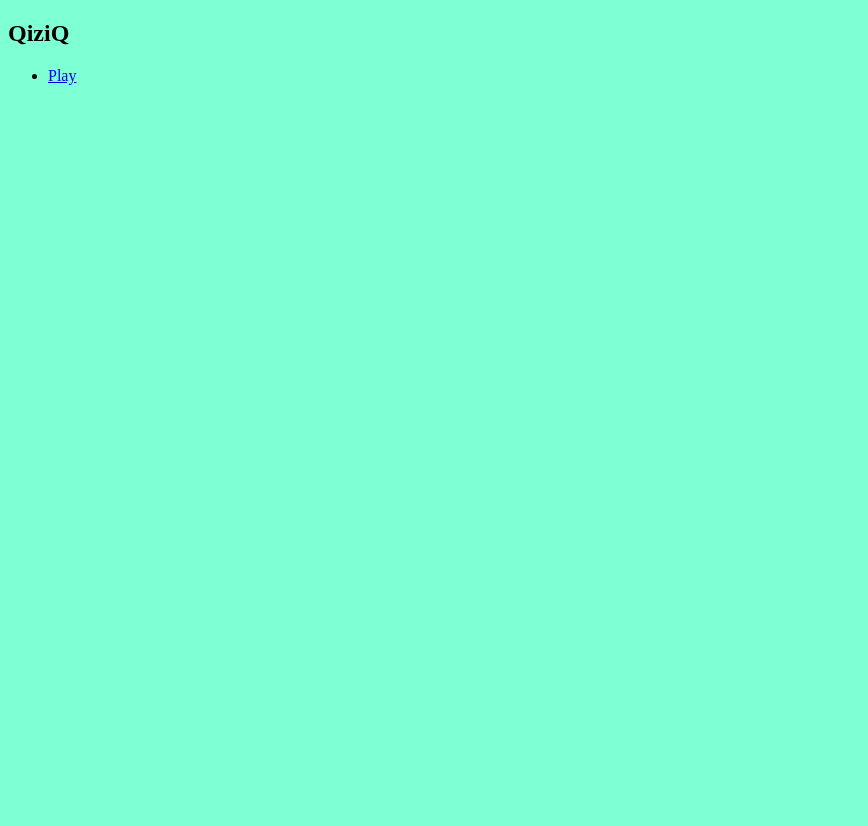
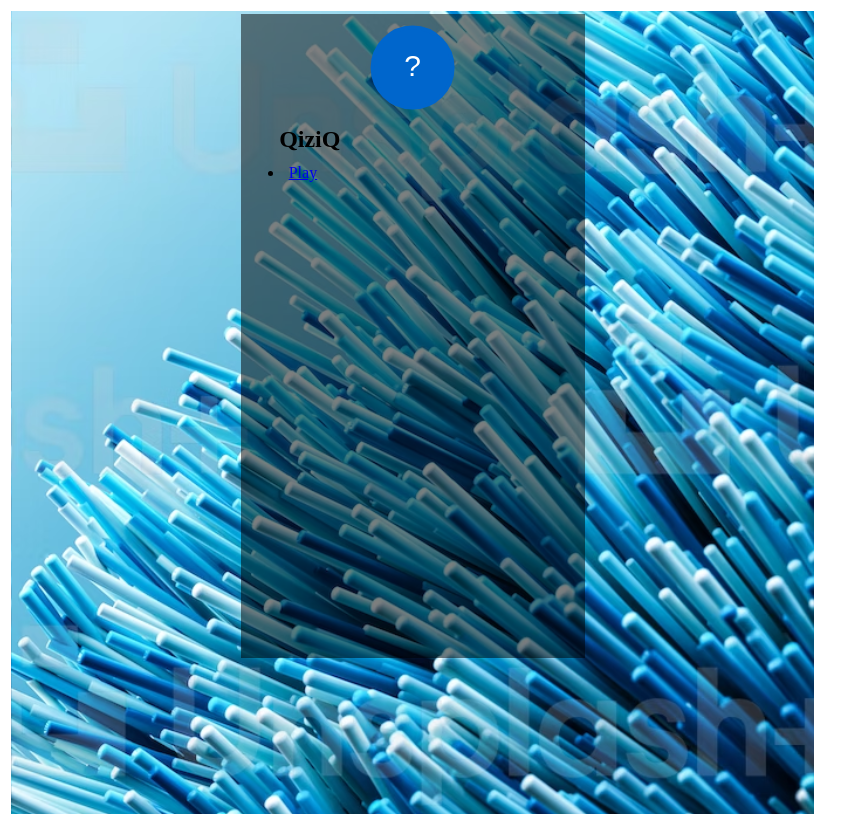
Before and after one commit to xglomba/qiziq, a React (Create React App) app: page / in a window 1280 px wide. Shown: the whole page, without its empty margins (0-868 px from the left). Before the commit the page ends 800 px from the top, so only its background shows below. Built offline with nearby package versions, Linux system fonts and the light colour scheme.

Commit message:
styling of landing screen, idem jest

```diff
--- a/src/components/Home.js
+++ b/src/components/Home.js
@@ -7,6 +7,10 @@ const Home = () => (
         <Helmet><title>QiziQ - Domovska stranka</title></Helmet>
         <div id="home">
             <section>
+                <svg width="100" height="100">
+                    <circle cx="50" cy="50" r="40" stroke="#0066cc" stroke-width="4" fill="#0066cc" />
+                    <text x="50%" y="58%" text-anchor="middle" font-size="30" font-family="sans-serif" fill="white">?</text>
+                </svg>
                 <div>
                     <h2>QiziQ</h2>
                     <div className="play-button-container">
--- /dev/null
+++ b/src/styles/base/base.scss
@@ -0,0 +1,4 @@
+* {
+  padding: 0.1rem;
+  margin: 0.1rem;
+}
--- /dev/null
+++ b/src/styles/components/_home.scss
@@ -0,0 +1,23 @@
+#home {
+  background-image: url('../../assets/bg.png');
+  background-size: cover;
+  background-position: center;
+  height: 100vh;
+  width: 100vh;
+  display: flex;
+  justify-content: space-around;
+
+  section {
+    background-color: rgba(0,0,0,0.5);
+    padding-left: 2rem;
+    padding-right: 2rem;
+    height: 80%;
+    width: 35%;
+
+    svg {
+      display: flex;
+      justify-content: center;
+      margin: auto;
+    }
+  }
+}
--- a/src/styles/style.scss
+++ b/src/styles/style.scss
@@ -1,3 +1,2 @@
-body {
-  background-color: aquamarine;
-}
+@import "./base/base";
+@import "./components/home";
```
Also changed, not shown: assets/bg.png (added), src/assets/bg.png (added).
